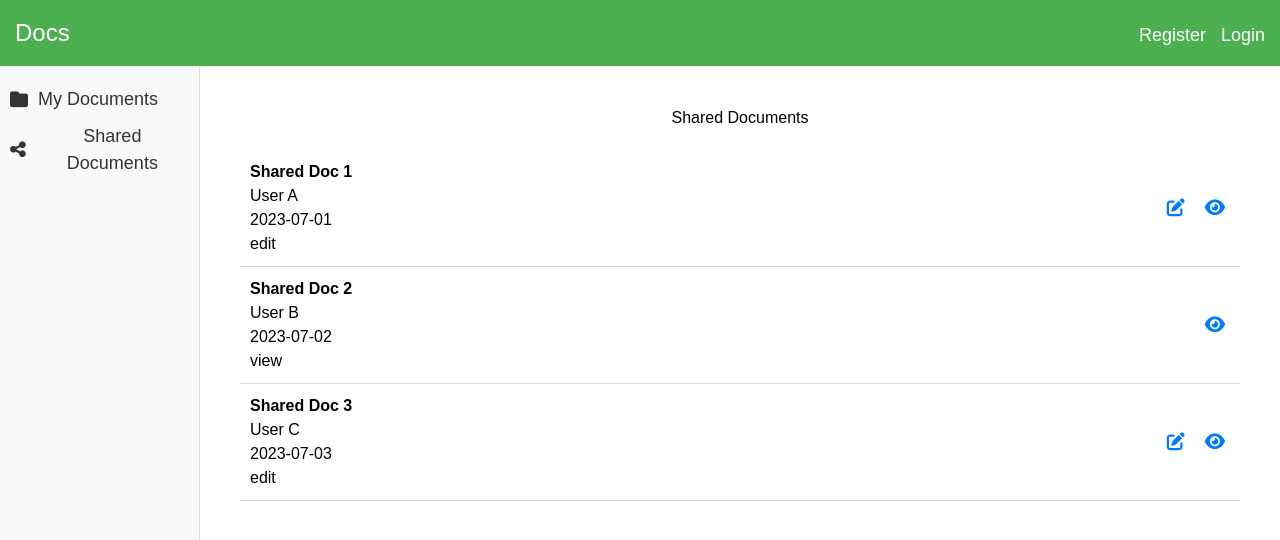
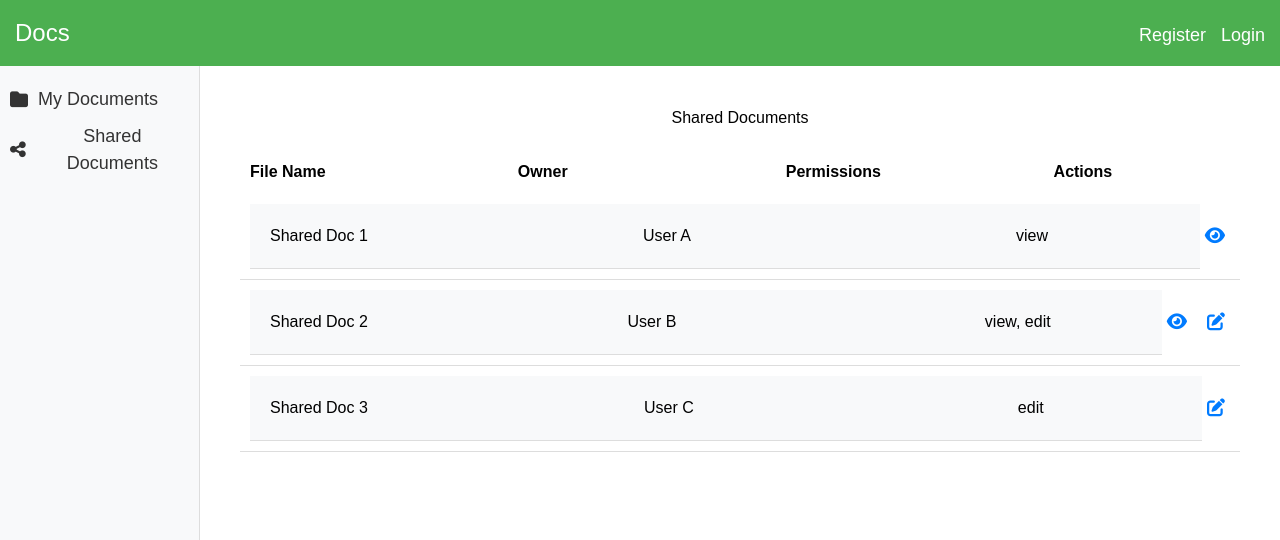
Before and after one commit to Anusha-1598/computer_security_project, a React (Create React App) app in the folder frontend/: page /dashboard/shared-documents in a window 1280 px wide. Shown: the top 540 px of the page. Built offline with nearby package versions, Linux system fonts and the light colour scheme.

Commit message:
Pending changes exported from your codespace

```diff
--- a/frontend/src/components/Dashboard.js
+++ b/frontend/src/components/Dashboard.js
@@ -3,6 +3,8 @@ import React from "react";
 import { Route, Routes, Link } from "react-router-dom";
 import MyDocuments from "./MyDocuments";
 import SharedDocuments from "./SharedDocuments";
+import EditDocument from "./EditDocument";
+import ViewDocument from "./ViewDocument";
 import "./Dashboard.css"; // Add your CSS here
 
 const Dashboard = () => {
@@ -26,6 +28,8 @@ const Dashboard = () => {
         <Routes>
           <Route path="my-documents" element={<MyDocuments />} />
           <Route path="shared-documents" element={<SharedDocuments />} />
+          <Route path="edit-document/:id" element={<EditDocument />} />
+          <Route path="view-document/:id" element={<ViewDocument />} />
         </Routes>
       </div>
     </div>
--- /dev/null
+++ b/frontend/src/components/EditDocument.css
@@ -0,0 +1,52 @@
+.edit-document {
+    display: flex;
+    flex-direction: column;
+    height: 100%;
+    width: 100%;
+    box-sizing: border-box;
+  }
+
+  .document-info {
+    padding: 20px;
+    background-color: #f8f9fa;
+    border-bottom: 1px solid #ddd;
+  }
+
+  .editor {
+    flex: 1;
+    display: flex;
+    flex-direction: column;
+    padding: 20px;
+  }
+
+  .editor-textarea {
+    flex: 1;
+    width: 100%;
+    padding: 10px;
+    font-size: 16px;
+    border: 1px solid #ddd;
+    border-radius: 4px;
+    box-sizing: border-box;
+  }
+
+  .editor-actions {
+    padding: 20px;
+    border-top: 1px solid #ddd;
+    display: flex;
+    justify-content: flex-end;
+    background-color: #f8f9fa;
+  }
+
+  .save-button {
+    padding: 10px 20px;
+    font-size: 16px;
+    color: white;
+    background-color: #007bff;
+    border: none;
+    border-radius: 4px;
+    cursor: pointer;
+  }
+
+  .save-button:hover {
+    background-color: #0056b3;
+  }
--- a/frontend/src/components/MyDocuments.css
+++ b/frontend/src/components/MyDocuments.css
@@ -9,6 +9,20 @@
 
 .my-documents h2 {
   margin-bottom: 20px;
+}
+
+.document-headers {
+  display: flex;
+  justify-content: space-between;
+  padding: 10px;
+  font-weight: bold;
+}
+
+.document-headers .file-name,
+.document-headers .date-created,
+.document-headers .actions {
+  width: 30%;
+  text-align: left;
 }
 
 .my-documents ul {
@@ -28,15 +42,14 @@
 
 .document-info {
   display: flex;
-  flex-direction: column;
+  flex: 1;
+  justify-content: space-between;
 }
 
-.file-name {
-  font-weight: bold;
-}
-
+.file-name,
 .date-created {
-  color: #888;
+  width: 45%;
+  text-align: left;
 }
 
 .document-actions {
--- a/frontend/src/components/MyDocuments.js
+++ b/frontend/src/components/MyDocuments.js
@@ -1,14 +1,15 @@
-// src/components/MyDocuments.js
 import React, { useEffect, useState } from "react";
 import { useDispatch, useSelector } from "react-redux";
+import { useNavigate } from "react-router-dom";
 import { setDocuments, setCurrentDocument } from "../redux/documentsSlice";
 import RenamePopup from "./RenamePopup";
 import DeleteConfirmationPopup from "./DeleteConfirmationPopup";
 import SharePopup from "./SharePopup";
-import "./MyDocuments.css"; // Add your CSS here
+import "./MyDocuments.css";
 
 const MyDocuments = () => {
   const dispatch = useDispatch();
+  const navigate = useNavigate();
   const documents = useSelector((state) => state.documents.documents);
   const [isRenamePopupOpen, setIsRenamePopupOpen] = useState(false);
   const [isDeletePopupOpen, setIsDeletePopupOpen] = useState(false);
@@ -24,6 +25,7 @@ const MyDocuments = () => {
         fileName: "Document 1",
         dateCreated: "2023-07-01",
         sharedUsers: [],
+        content: "Sample content for Document 1",
       },
       {
         userId: 1,
@@ -31,6 +33,7 @@ const MyDocuments = () => {
         fileName: "Document 2",
         dateCreated: "2023-07-02",
         sharedUsers: [],
+        content: "Sample content for Document 2",
       },
       {
         userId: 1,
@@ -38,6 +41,7 @@ const MyDocuments = () => {
         fileName: "Document 3",
         dateCreated: "2023-07-03",
         sharedUsers: [],
+        content: "Sample content for Document 3",
       },
     ];
     dispatch(setDocuments(fetchedDocuments));
@@ -60,12 +64,22 @@ const MyDocuments = () => {
 
   const handleEditClick = (doc) => {
     dispatch(setCurrentDocument(doc));
-    window.open(`/dashboard/edit-document/${doc.fileId}`, "_blank");
+    navigate(`/dashboard/edit-document/${doc.fileId}`);
+  };
+
+  const handleViewClick = (doc) => {
+    dispatch(setCurrentDocument(doc));
+    navigate(`/dashboard/view-document/${doc.fileId}`);
   };
 
   return (
     <div className="my-documents">
       <h2>My Documents</h2>
+      <div className="document-headers">
+        <span className="file-name">File Name</span>
+        <span className="date-created">Date Created</span>
+        <span className="actions">Actions</span>
+      </div>
       <ul>
         {documents.map((doc) => (
           <li key={doc.fileId}>
@@ -74,6 +88,13 @@ const MyDocuments = () => {
               <span className="date-created">{doc.dateCreated}</span>
             </div>
             <div className="document-actions">
+              <button
+                className="icon-button"
+                title="View"
+                onClick={() => handleViewClick(doc)}
+              >
+                <i className="fas fa-eye"></i>
+              </button>
               <button
                 className="icon-button"
                 title="Edit"
--- a/frontend/src/components/SharedDocuments.css
+++ b/frontend/src/components/SharedDocuments.css
@@ -9,6 +9,22 @@
 
 .shared-documents h2 {
   margin-bottom: 20px;
+}
+
+.document-headers {
+  display: flex;
+  justify-content: space-between;
+  padding: 10px;
+  font-weight: bold;
+}
+
+.document-headers .file-name,
+.document-headers .owner-name,
+.document-headers .shared-date,
+.document-headers .permissions,
+.document-headers .actions {
+  width: 18%;
+  text-align: left;
 }
 
 .shared-documents ul {
@@ -36,7 +52,7 @@
 .owner-name,
 .shared-date,
 .permissions {
-    width: 25%;
+  width: 18%;
   text-align: left;
 }
 
--- a/frontend/src/components/SharedDocuments.js
+++ b/frontend/src/components/SharedDocuments.js
@@ -1,10 +1,15 @@
 import React, { useEffect } from "react";
 import { useDispatch, useSelector } from "react-redux";
-import { setSharedDocuments } from "../redux/documentsSlice";
-import "./SharedDocuments.css";
+import { useNavigate } from "react-router-dom";
+import {
+  setSharedDocuments,
+  setCurrentDocument,
+} from "../redux/documentsSlice";
+import "./SharedDocuments.css"; // Add your CSS here
 
 const SharedDocuments = () => {
   const dispatch = useDispatch();
+  const navigate = useNavigate();
   const sharedDocuments = useSelector(
     (state) => state.documents.sharedDocuments
   );
@@ -16,48 +21,73 @@ const SharedDocuments = () => {
         fileId: 201,
         fileName: "Shared Doc 1",
         ownerName: "User A",
-        sharedDate: "2023-07-01",
-        permissions: "edit",
+        permissions: ["view"],
+        content: "Sample content for Shared Doc 1",
       },
       {
         fileId: 202,
         fileName: "Shared Doc 2",
         ownerName: "User B",
-        sharedDate: "2023-07-02",
-        permissions: "view",
+        permissions: ["view", "edit"],
+        content: "Sample content for Shared Doc 2",
       },
       {
         fileId: 203,
         fileName: "Shared Doc 3",
         ownerName: "User C",
-        sharedDate: "2023-07-03",
-        permissions: "edit",
+        permissions: ["edit"],
+        content: "Sample content for Shared Doc 3",
       },
     ];
     dispatch(setSharedDocuments(fetchedSharedDocuments));
   }, [dispatch]);
 
+  const handleViewClick = (doc) => {
+    dispatch(setCurrentDocument(doc));
+    navigate(`/dashboard/view-document/${doc.fileId}`);
+  };
+
+  const handleEditClick = (doc) => {
+    dispatch(setCurrentDocument(doc));
+    navigate(`/dashboard/edit-document/${doc.fileId}`);
+  };
+
   return (
     <div className="shared-documents">
       <h2>Shared Documents</h2>
+      <div className="document-headers">
+        <span className="file-name">File Name</span>
+        <span className="owner-name">Owner</span>
+        <span className="permissions">Permissions</span>
+        <span className="actions">Actions</span>
+      </div>
       <ul>
         {sharedDocuments.map((doc) => (
           <li key={doc.fileId}>
             <div className="document-info">
               <span className="file-name">{doc.fileName}</span>
               <span className="owner-name">{doc.ownerName}</span>
-              <span className="shared-date">{doc.sharedDate}</span>
-              <span className="permissions">{doc.permissions}</span>
+              <span className="permissions">{doc.permissions.join(", ")}</span>
             </div>
             <div className="document-actions">
-              {doc.permissions === "edit" && (
-                <button className="icon-button" title="Edit">
+              {doc.permissions.includes("view") && (
+                <button
+                  className="icon-button"
+                  title="View"
+                  onClick={() => handleViewClick(doc)}
+                >
+                  <i className="fas fa-eye"></i>
+                </button>
+              )}
+              {doc.permissions.includes("edit") && (
+                <button
+                  className="icon-button"
+                  title="Edit"
+                  onClick={() => handleEditClick(doc)}
+                >
                   <i className="fas fa-edit"></i>
                 </button>
               )}
-              <button className="icon-button" title="View">
-                <i className="fas fa-eye"></i>
-              </button>
             </div>
           </li>
         ))}
--- /dev/null
+++ b/frontend/src/components/ViewDocument.css
@@ -0,0 +1,31 @@
+.view-document {
+    display: flex;
+    flex-direction: column;
+    height: 100%;
+    width: 100%;
+    box-sizing: border-box;
+  }
+
+  .document-info {
+    padding: 20px;
+    background-color: #f8f9fa;
+    border-bottom: 1px solid #ddd;
+  }
+
+  .viewer {
+    flex: 1;
+    display: flex;
+    flex-direction: column;
+    padding: 20px;
+  }
+
+  .viewer-textarea {
+    flex: 1;
+    width: 100%;
+    padding: 10px;
+    font-size: 16px;
+    border: 1px solid #ddd;
+    border-radius: 4px;
+    box-sizing: border-box;
+    background-color: #f8f9fa;
+  }
--- /dev/null
+++ b/frontend/src/components/ViewDocument.js
@@ -0,0 +1,53 @@
+import React from "react";
+import { useSelector } from "react-redux";
+import "./ViewDocument.css";
+
+const ViewDocument = () => {
+  const currentDocument = useSelector(
+    (state) => state.documents.currentDocument
+  );
+
+  if (!currentDocument) {
+    return <div>No document selected</div>;
+  }
+
+  return (
+    <div className="view-document">
+      <div className="document-info">
+        <h2>Document Viewer</h2>
+        <p>
+          <strong>File Name:</strong> {currentDocument.fileName}
+        </p>
+        <p>
+          <strong>File ID:</strong> {currentDocument.fileId}
+        </p>
+        {currentDocument.ownerName && (
+          <p>
+            <strong>Owner:</strong> {currentDocument.ownerName}
+          </p>
+        )}
+        {currentDocument.sharedUsers && (
+          <div>
+            <strong>Shared With:</strong>
+            <ul>
+              {currentDocument.sharedUsers.map((user, index) => (
+                <li key={index}>
+                  {user.userId} - {user.permissions.join(", ")}
+                </li>
+              ))}
+            </ul>
+          </div>
+        )}
+      </div>
+      <div className="viewer">
+        <textarea
+          className="viewer-textarea"
+          value={currentDocument.content}
+          readOnly
+        ></textarea>
+      </div>
+    </div>
+  );
+};
+
+export default ViewDocument;
```
Also changed, not shown: frontend/src/components/EditDocuments.js (added, +75 -0 lines). Lines whose indentation alone changed are shown as unchanged.
